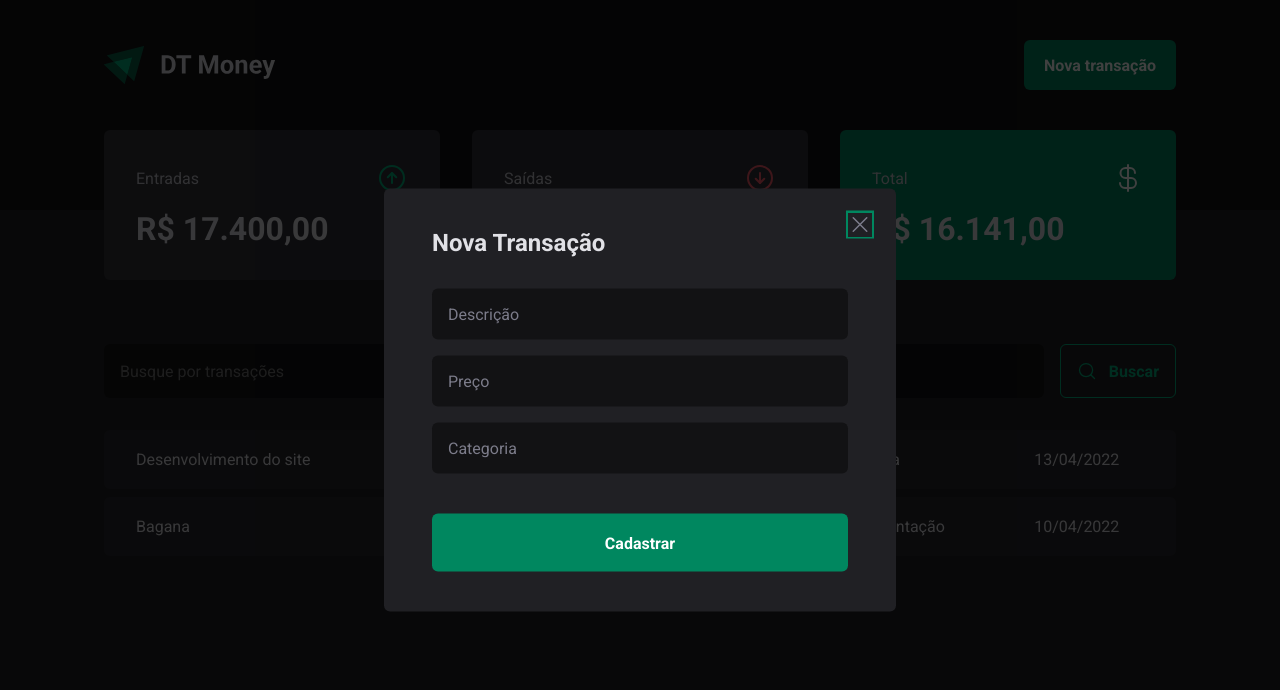
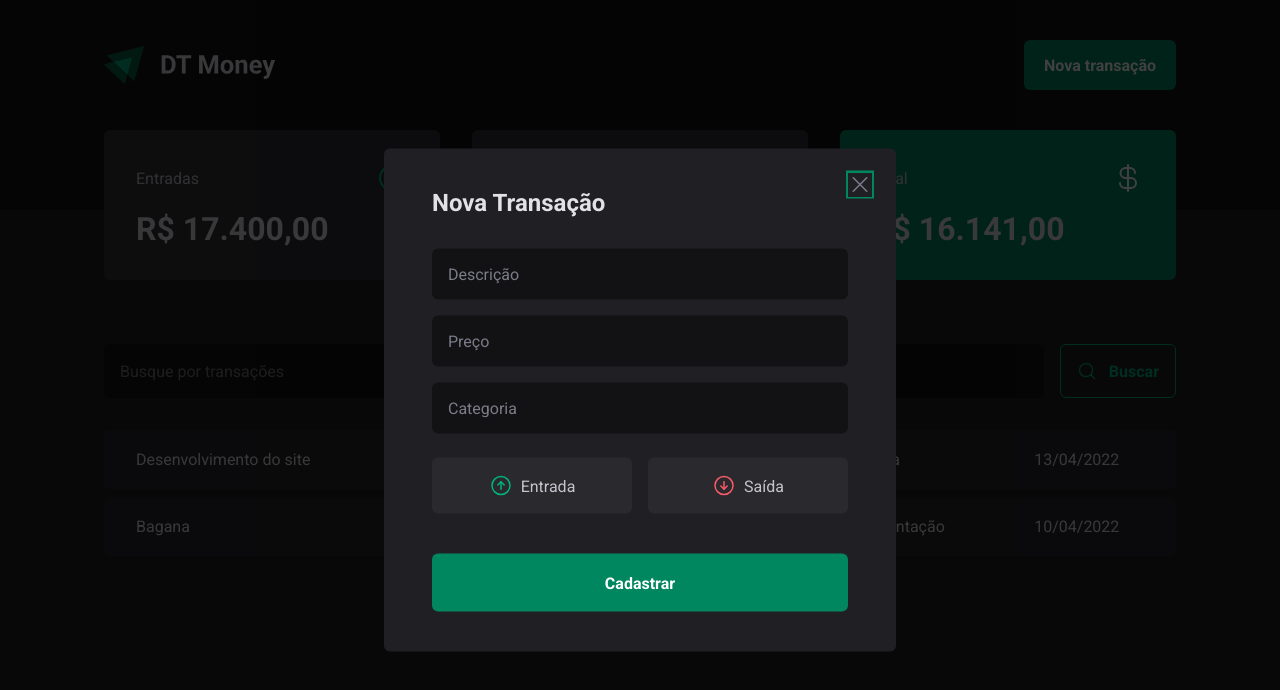
Before and after one commit to diegonacif/dt-money, a React (Vite) app: page / in a window 1280 px wide. Both pictures are taken after a click on the button "Nova transação". Shown: the top 690 px of the page. Built offline with nearby package versions, Linux system fonts and the light colour scheme.

Commit message:
feat: income and outcome buttons

```diff
--- a/src/components/NewTransactionModal/index.tsx
+++ b/src/components/NewTransactionModal/index.tsx
@@ -1,7 +1,7 @@
 import * as Dialog from '@radix-ui/react-dialog';
 
-import { CloseButton, Content, NewTransationModalContainer, Overlay } from "./styles";
-import { X } from 'phosphor-react';
+import { CloseButton, Content, Overlay, TransactionType, TransactionTypeButton } from "./styles";
+import { ArrowCircleDown, ArrowCircleUp, X } from 'phosphor-react';
 
 export function NewTransactionModal() {
   return (
@@ -20,6 +20,18 @@ export function NewTransactionModal() {
           <input type="number" placeholder="Preço" />
           <input type="text" placeholder="Categoria" />
 
+          <TransactionType>
+            <TransactionTypeButton variant='income'>
+              <ArrowCircleUp size={24} />
+              Entrada
+            </TransactionTypeButton>
+            <TransactionTypeButton variant='outcome'>
+              <ArrowCircleDown size={24} />
+              Saída
+            </TransactionTypeButton>
+
+          </TransactionType>
+
           <button type="submit">Cadastrar</button>
         </form>
       </Content>
--- a/src/components/NewTransactionModal/styles.ts
+++ b/src/components/NewTransactionModal/styles.ts
@@ -1,9 +1,5 @@
 import { styled } from "styled-components";
 import * as Dialog from '@radix-ui/react-dialog';
-
-export const NewTransationModalContainer = styled.div`
-
-`
 
 export const Overlay = styled(Dialog.Overlay)`
   position: fixed;
@@ -73,4 +69,32 @@ export const CloseButton = styled(Dialog.Close)`
   line-height: 0;
   cursor: pointer;
   color: ${props => props.theme["gray-500"]};
+`;
+
+export const TransactionType = styled.div`
+  display: grid;
+  grid-template-columns: repeat(2, 1fr);
+  gap: 1rem;
+  margin-top: 0.5rem;
 `
+
+interface TransactionTypeButtonProps {
+  variant: 'income' | 'outcome'
+}
+
+export const TransactionTypeButton = styled.button<TransactionTypeButtonProps>`
+  background: ${props => props.theme["gray-700"]};
+  padding: 1rem;
+  display: flex;
+  align-items: center;
+  justify-content: center;
+  gap: 0.5rem;
+  border-radius: 6px;
+  cursor: pointer;
+  border: 0;
+  color: ${props => props.theme["gray-300"]};
+
+  svg {
+    color: ${props => props.variant === 'income' ? props.theme["green-300"] : props.theme["red-300"]}
+  }
+`
```
